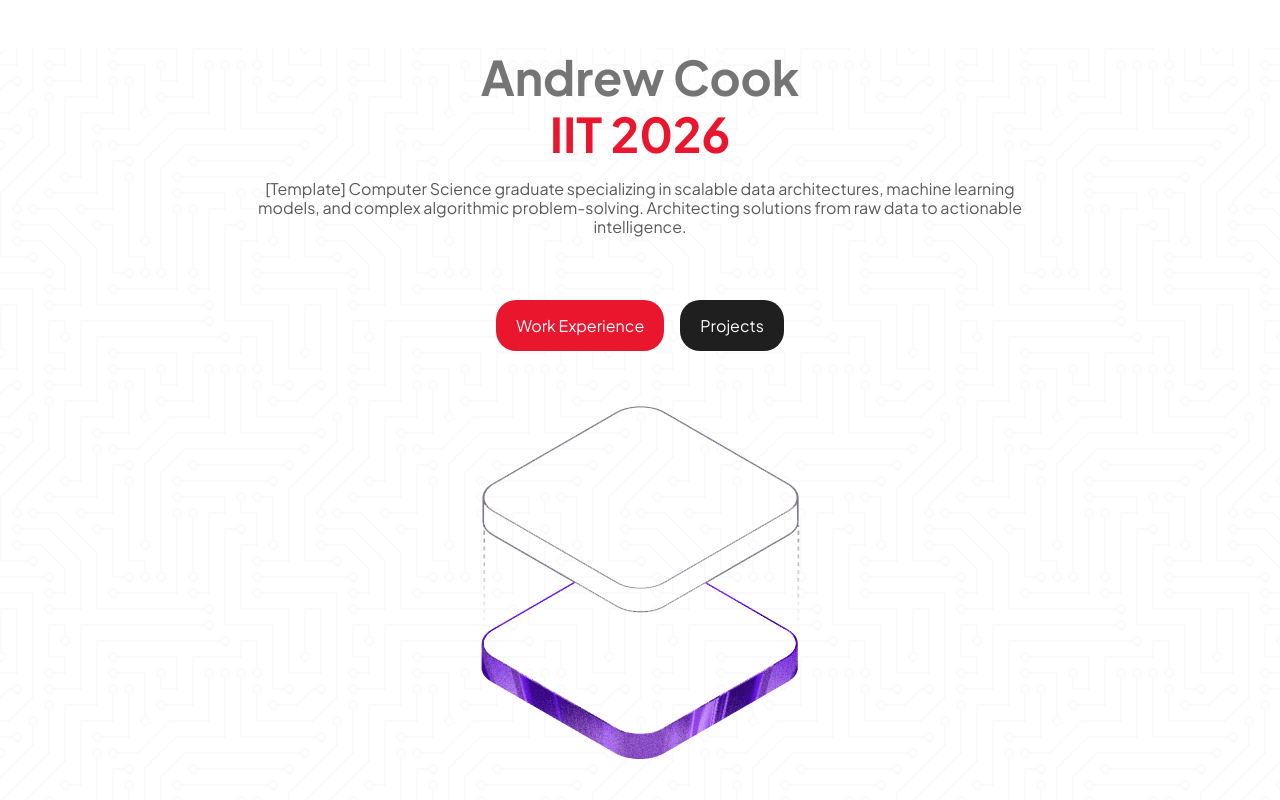
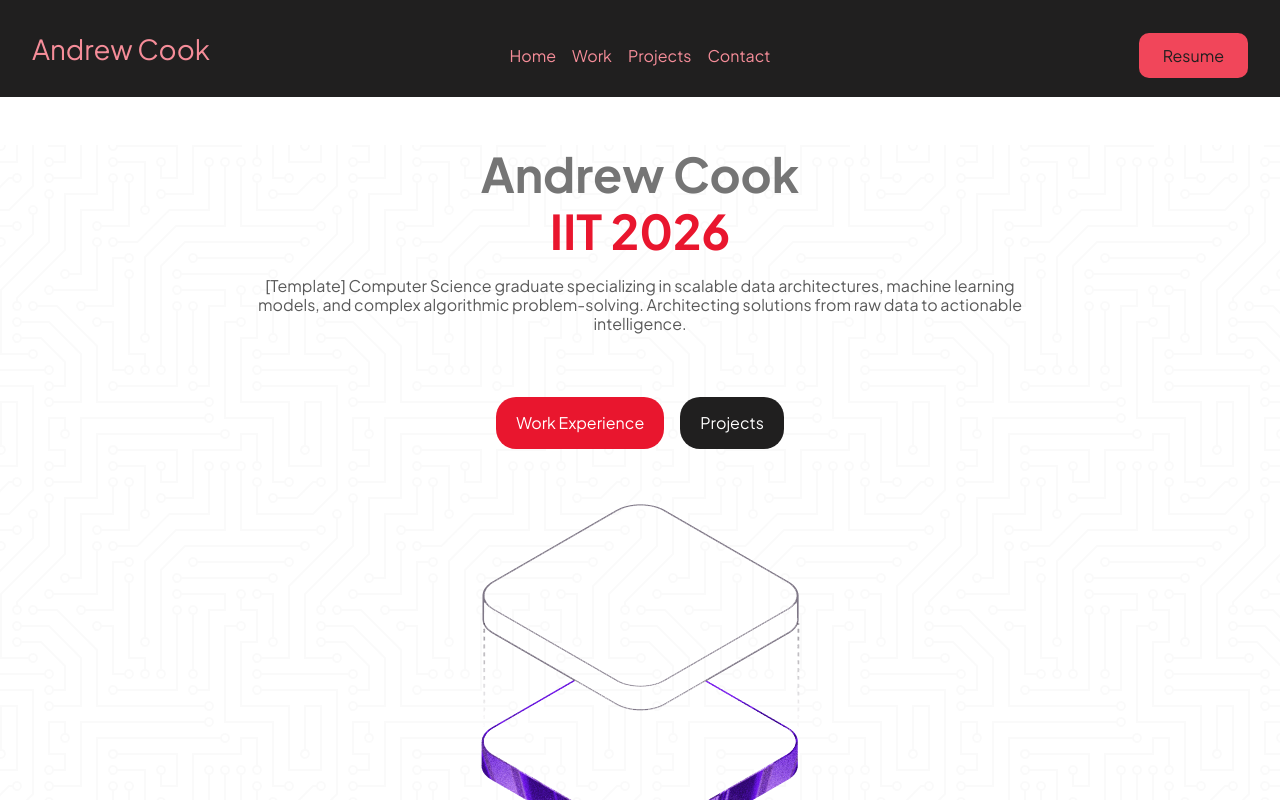
Before and after one commit to Drewster0128/website-portfolio, a Vue app: page / in a window 1280 px wide. Shown: the top 800 px of the page. Built offline with nearby package versions, Linux system fonts and the light colour scheme; a web font is replaced by a local one.

Commit message:
Add navigation bar

```diff
--- a/src/components/Home.vue
+++ b/src/components/Home.vue
@@ -3,6 +3,20 @@ import heroImg from "../assets/hero.png"
 </script>
 
 <template>
+    <header class="header container container--row container--between container--align_end">
+        <div class="column column--flex">
+            <h2 class="nav__title">Andrew Cook</h2>
+        </div>
+        <nav class="nav column column--flex container container--row container--center">
+            <a class="nav__item" href="">Home</a>
+            <a class="nav__item" href="">Work</a>
+            <a class="nav__item" href="">Projects</a>
+            <a class="nav__item" href="">Contact</a>
+        </nav>
+        <div class="column column--flex column--end">
+            <a class="nav__item nav__item--resume" href="">Resume</a>
+        </div>
+    </header>
     <div class="page page--circuit_board">
         <!-- hero -->
         <section class="container container--column hero">
--- a/src/style.css
+++ b/src/style.css
@@ -10,6 +10,7 @@
   --red-on-white-heading-text-color: #E9162E;
   --red-on-white-border-color: #F16575;
   --brown-on-white-body-text-color: #705029;
+  --black-background-color: #201f1f;
 }
 
 * {
@@ -33,6 +34,14 @@ section {
   display: flex;
 }
 
+.column--flex {
+  flex: 1;
+}
+
+.column--end {
+  text-align: end;
+}
+
 .container--between {
   justify-content: space-between;
 }
@@ -44,6 +53,10 @@ section {
 
 .container--center {
   justify-content: center;
+}
+
+.container--align_end {
+  align-items: flex-end;
 }
 
 .container--row {
@@ -67,7 +80,7 @@ section {
   border-width: 10px 1px 1px 1px;
   border-color: #ff0033;
   border-radius: 20px;
-  background-color: #201f1f;
+  background-color: var(--black-background-color);
 }
 
 .experience__bullet {
@@ -115,6 +128,30 @@ section {
 .hero__paragraph {
   text-align: center;
   color: var(--gray-on-white-body-text-color);
+}
+
+.header {
+  background-color: var(--black-background-color);
+  padding: 2rem;
+  position: sticky;
+  top: 0;
+}
+
+.nav__title {
+  color: var(--red-on-black-body-text-color);
+  font-size: 1.728rem;
+}
+
+.nav__item {
+  color: var(--red-on-black-body-text-color);
+}
+
+.nav__item--resume {
+  text-align: end;
+  color: var(--black-background-color);
+  background-color: var(--red-on-black-heading-text-color);
+  padding: 0.75rem 1.5rem;
+  border-radius: 10px;
 }
 
 .page > * {
@@ -180,7 +217,7 @@ section {
 }
 
 .skills {
-  background-color: #201f1f;
+  background-color: var(--black-background-color);
   border-radius: 20px;
   padding: 2rem;
 }
@@ -204,7 +241,7 @@ section {
 }
 
 .work_experience {
-  background-color: #201f1f;
+  background-color: var(--black-background-color);
 }
 
 .hero__title--left_align {
@@ -228,11 +265,11 @@ section {
 }
 
 .hero__button--black {
-  background-color: #201f1f;
+  background-color: var(--black-background-color);
 }
 
 .page--black {
-  background-color: #201f1f;
+  background-color: var(--black-background-color);
 }
 
 .page--circuit_board {
```
